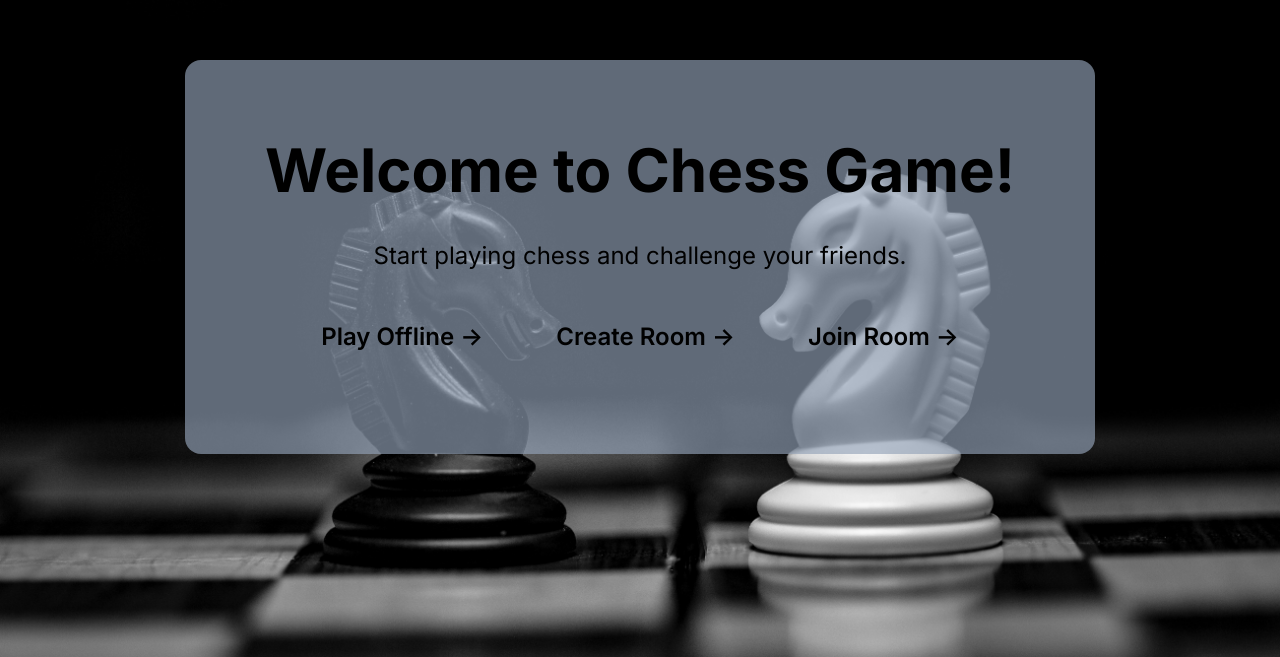
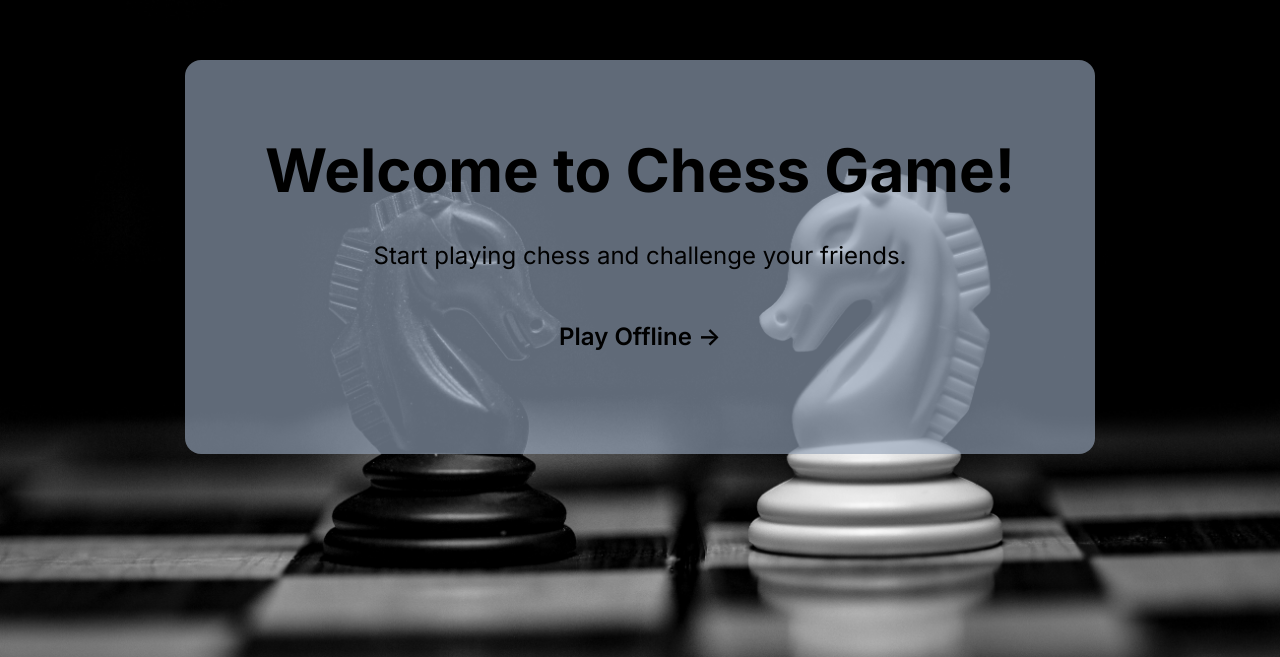
Before and after one commit to pemba1s1/chess_frontend, a Next.js app: page / in a window 1280 px wide. Shown: the part 143-800 px from the top of the page. Built offline with nearby package versions, Linux system fonts and the light colour scheme.

Commit message:
feat: disable online from env

```diff
--- a/app/page.tsx
+++ b/app/page.tsx
@@ -23,6 +23,8 @@ export default function Home() {
               </span>
             </h2>
           </Link>
+          {process.env.NEXT_PUBLIC_ENABLE_ONLINE === "true" &&
+          <>
             <Link
               href="/create"
               className="group rounded-lg border border-transparent px-4 py-2 transition-colors hover:border-gray-300 hover:bg-gray-100 hover:dark:border-neutral-700 hover:dark:bg-neutral-800/30"
@@ -45,6 +47,7 @@ export default function Home() {
                 </span>
               </h2>
             </Link>
+          </>}
 
         </div>
       </div>
```
Lines whose indentation alone changed are shown as unchanged.
